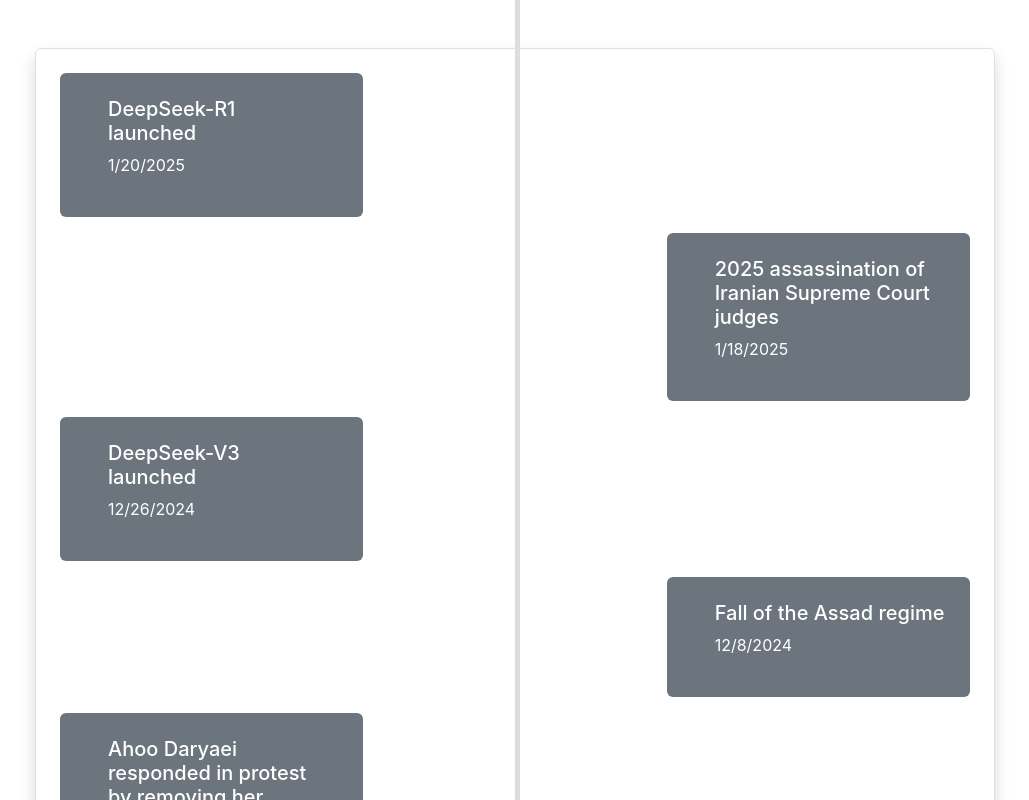
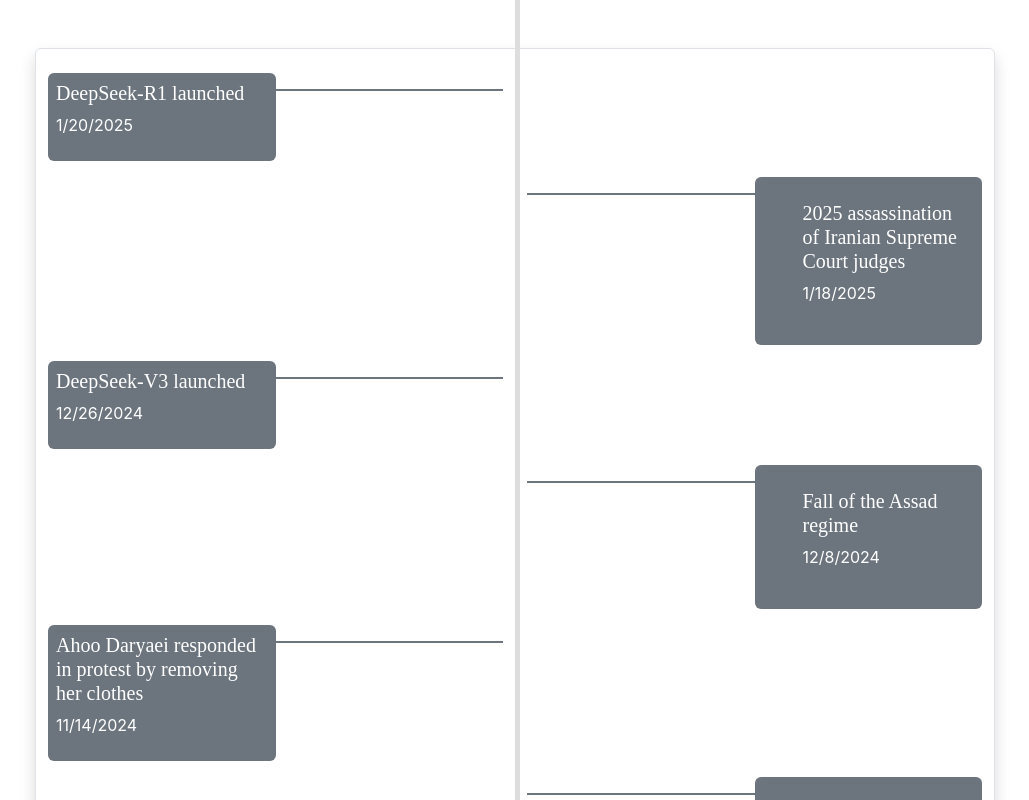
Before and after one commit to makantayebi/history, a React (Create React App) app: page / in a window 1280 px wide. Shown: the top 800 px of the page, without its empty margins (125-1154 px from the left). Built offline with nearby package versions, Linux system fonts and the light colour scheme.

Commit message:
lines to the timeline

```diff
--- a/src/component/timeline/Timeline.css
+++ b/src/component/timeline/Timeline.css
@@ -8,3 +8,12 @@
     background-color: #DDD;
     z-index: 1
 }
+
+.event-line {
+    height: 2px;
+    background-color: black;
+    color: black;
+}
+.title {
+    font-family: "Times New Roman", serif;
+}
--- a/src/component/timeline/Timeline.jsx
+++ b/src/component/timeline/Timeline.jsx
@@ -53,23 +53,34 @@
           <div className="col-12 text-start position-relative">
           {/* Event List */}
           {historicEvents && historicEvents.map((event, index) => (
-              <div
-              key={index}
-              className={`col-4 w-40 mb-3 ms-0 bg-secondary text-white p-2 rounded ${
-                  index % 2 === 0 ? "me-auto" : "ms-auto"
-              }`}
-              >
-
-              {/* Event content */}
-              <div
-                  className={`timeline-content ms-4 ${
-                  index % 2 === 0 ? "me-4" : "ms-4"
-                  } p-3 rounded`}
-              >
-                  <h5>{event.title}</h5>
-                  <p>{new Date(event.date).toLocaleDateString()}</p>
-              </div>
-              </div>
+            <>
+              {index % 2 === 0 &&
+                <>
+                  <div className="col-6 row me-auto">
+                    <div key={index} className="col-md-6 bg-secondary w-40 mb-3 ms-0 text-white p-2 rounded me-auto" >
+                      <div className = "timeline-content rounded">
+                        <h5 className='title'>{event.title}</h5>
+                        <p>{new Date(event.date).toLocaleDateString()}</p>
+                      </div>
+                    </div>
+                    <div class="col-md-6 event-line my-3 bg-secondary ms-auto"></div>
+                  </div>
+                </>
+              }
+              {index %2===1 &&
+                <>
+                  <div className="col-6 row ms-auto">
+                    <div class="col-md-6 event-line my-3 bg-secondary me-auto"></div>
+                    <div key={index} className="col-6 w-40 mb-3 ms-0 bg-secondary text-white p-2 rounded ms-auto" >
+                      <div className="timeline-content ms-4 p-3 rounded">
+                        <h5 className='title'>{event.title}</h5>
+                        <p>{new Date(event.date).toLocaleDateString()}</p>
+                      </div>
+                    </div>
+                  </div>
+                </>
+              }
+            </>
           ))}
           </div>
         </div>
```
